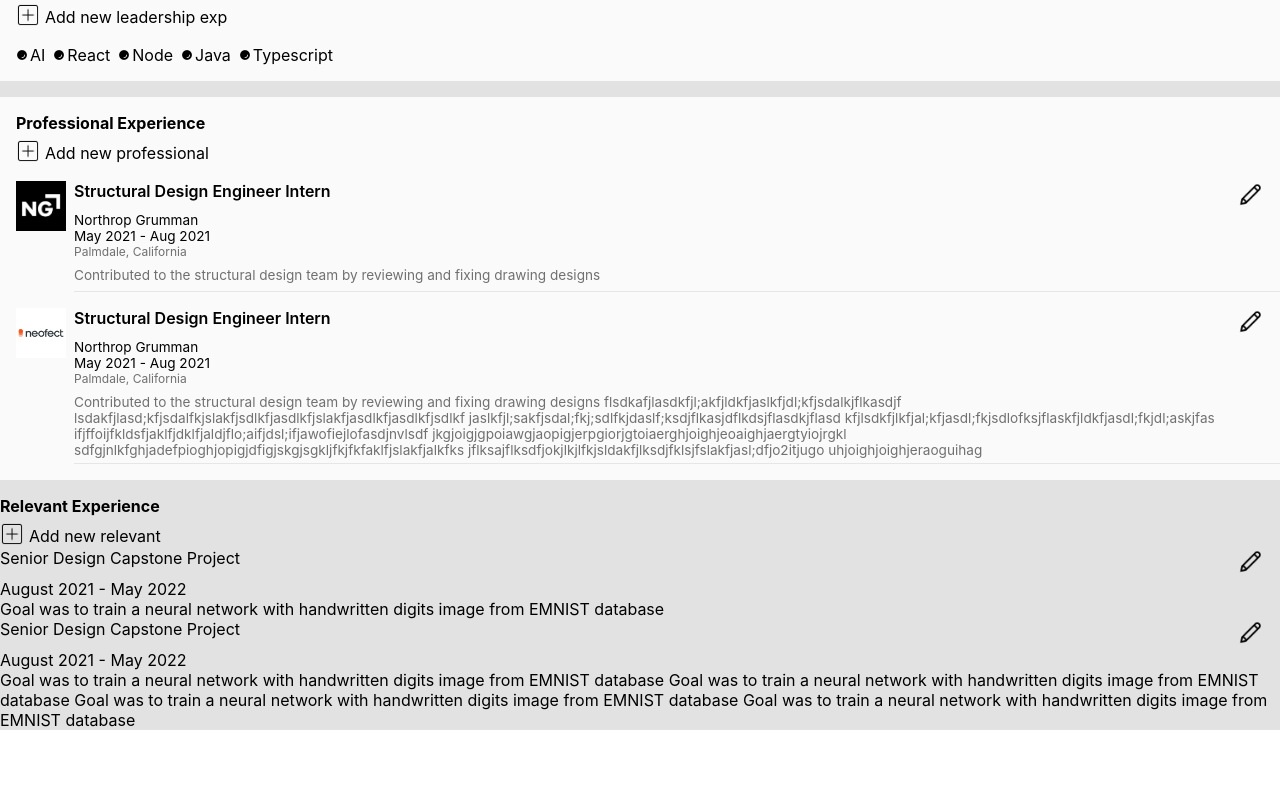
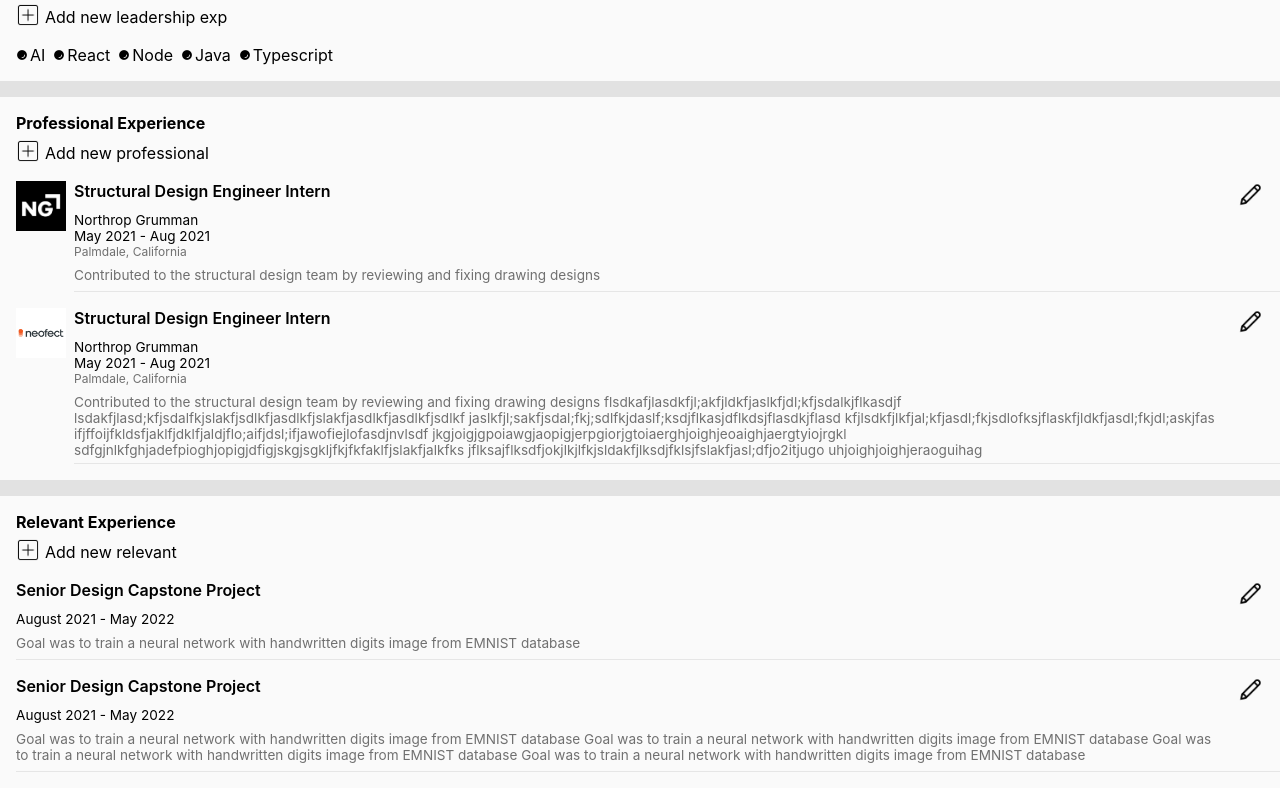
Before and after one commit to salvantjeff/cv-application, a React (Create React App) app in the folder cv-project/: page / in a window 1280 px wide. Shown: the part 543-1331 px from the top of the page. Before the commit the page ends 1273 px from the top, so only its background shows below. Built offline with nearby package versions, Linux system fonts and the light colour scheme.

Commit message:
Style Relevant.js layout

```diff
--- a/cv-project/src/components/Relevant/Relevant.css
+++ b/cv-project/src/components/Relevant/Relevant.css
@@ -0,0 +1,42 @@
+.relevant {
+    display: grid;
+    gap: 1rem;
+    padding: 1rem;
+    background-color: rgb(250, 250, 250);
+    padding-right: 0;
+}
+
+
+.all-projects {
+    display: grid;
+    gap: 1rem;
+}
+
+.project-name {
+    font-size: 1rem;
+    font-weight: 600;
+}
+
+.project-card {
+    border-bottom: 1px solid rgb(230, 230, 230);
+    padding-bottom: .5rem;
+}
+
+.project-duration {
+    font-size: .85rem;
+}
+
+.project-summary {
+    margin-top: .5rem;
+    font-size: .85rem;
+    color: #707070;
+    display: -webkit-box;
+    -webkit-box-orient: vertical;
+    -webkit-line-clamp: 4;
+    overflow: hidden;
+    width: 95%;
+}
+
+.relevant-edit-section {
+    padding-right: 1rem;
+}
```
